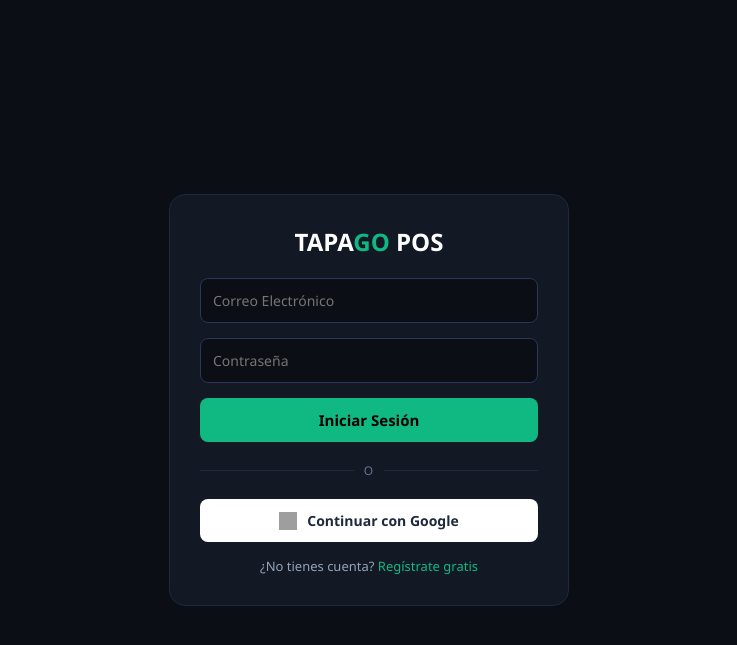
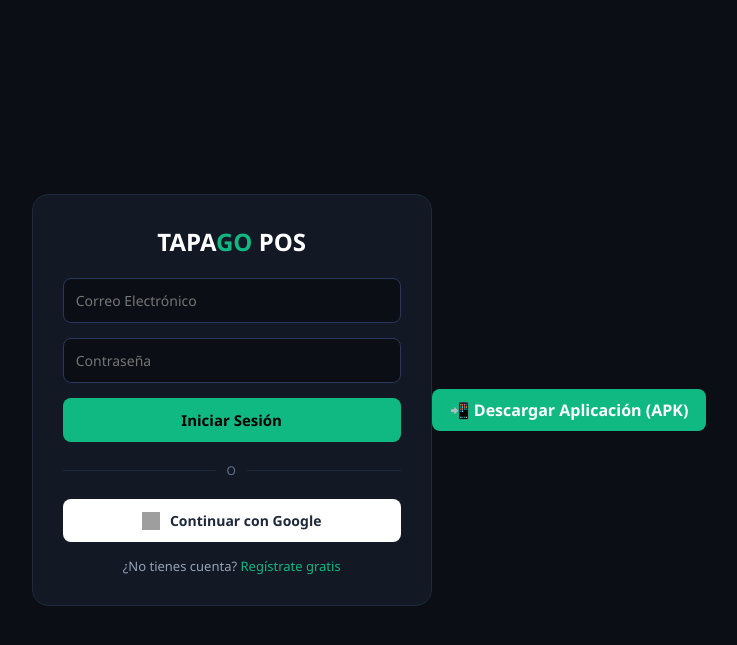
Before and after one commit to puchanasebastian/tapago-next, a Flask app: page /login in a window 1280 px wide. Shown: the top 645 px of the page, without its empty margins (271-1008 px from the left). Run offline with Flask 3, Linux system fonts and the light colour scheme; some libraries are stand-ins or nearby versions; grey boxes are pictures that could not be loaded.

Commit message:
login.html

```diff
--- a/templates/login.html
+++ b/templates/login.html
@@ -57,5 +57,11 @@
 
         <div class="link">¿No tienes cuenta? <a href="/registro">Regístrate gratis</a></div>
     </div>
+
+    <div style="margin-top: 20px; text-align: center;">
+    <a href="/descargar-apk" class="btn-apk" style="background-color: #10b981; color: white; padding: 10px 18px; text-decoration: none; border-radius: 8px; font-weight: bold; display: inline-block;">
+        📲 Descargar Aplicación (APK)
+    </a>
+</div>
 </body>
 </html>
```
